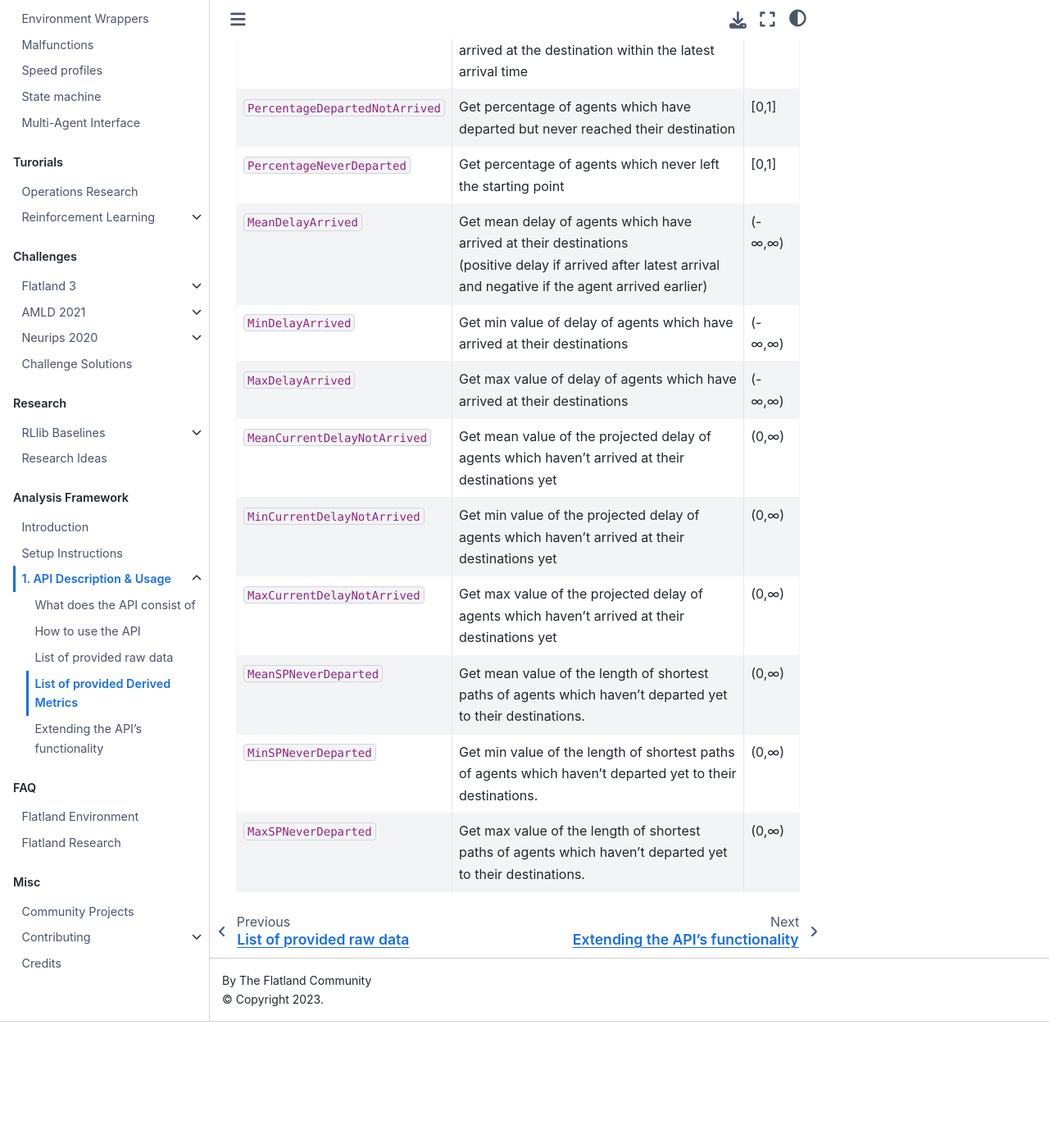
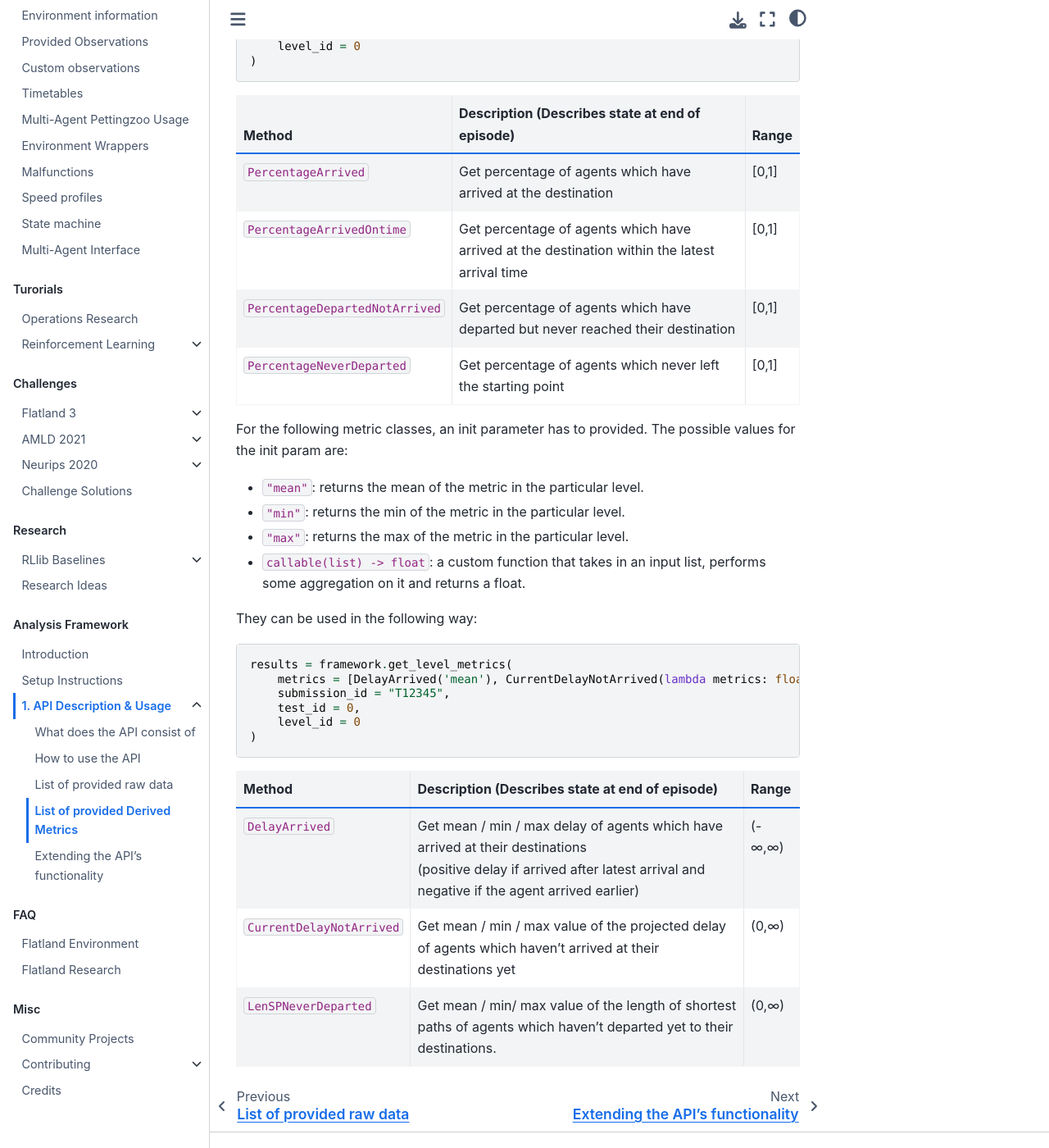
Before and after one commit to flatland-association/flatland-book, a Jupyter Book: the page built from analysis-framework/section_1_api/provided-metrics.md, in a window 1280 px wide and 1400 px high, scrolled down 601 px. Shown: the whole window at 82% size. Built offline with Jupyter Book 1.0.4 settings and Sphinx 7.4.7 and the Sphinx Book theme 1.1.4, drawn with Linux system fonts in a browser that asks for light colours; pages that are not in the unit, such as notebooks, are missing from menus; before the commit the page ends 1847 px from its top, so only the background shows below that; some of the changed text lies outside the part shown.

Commit message:
analysis-framwork section updated

````diff
--- a/analysis-framework/section_1_api/provided-metrics.md
+++ b/analysis-framework/section_1_api/provided-metrics.md
@@ -8,18 +8,46 @@ Users can feel free to add their own derived metrics. It is explained in the nex
 
 These are the following metrics which can be fetched via the API. They are defined in [flatland_analysis/metrics.py]().
 
-| Method                         | Description (Describes state at end of episode)                                                                                                                   | Range  |
-| ------------------------------ | ----------------------------------------------------------------------------------------------------------------------------------------------------------------- | ------ |
-| `PercentageArrived`            | Get percentage of agents which have arrived at the destination                                                                                                    | [0,1]  |
-| `PercentageArrivedOntime`      | Get percentage of agents which have arrived at the destination within the latest arrival time                                                                     | [0,1]  |
-| `PercentageDepartedNotArrived` | Get percentage of agents which have departed but never reached their destination                                                                                  | [0,1]  |
-| `PercentageNeverDeparted`      | Get percentage of agents which never left the starting point                                                                                                      | [0,1]  |
-| `MeanDelayArrived`             | Get mean delay of agents which have arrived at their destinations <br> (positive delay if arrived after latest arrival and negative if the agent arrived earlier) | (-∞,∞) |
-| `MinDelayArrived`              | Get min value of delay of agents which have arrived at their destinations                                                                                         | (-∞,∞) |
-| `MaxDelayArrived`              | Get max value of delay of agents which have arrived at their destinations                                                                                         | (-∞,∞) |
-| `MeanCurrentDelayNotArrived`   | Get mean value of the projected delay of agents which haven't arrived at their destinations yet                                                                   | (0,∞)  |
-| `MinCurrentDelayNotArrived`    | Get min value of the projected delay of agents which haven't arrived at their destinations yet                                                                    | (0,∞)  |
-| `MaxCurrentDelayNotArrived`    | Get max value of the projected delay of agents which haven't arrived at their destinations yet                                                                    | (0,∞)  |
-| `MeanSPNeverDeparted`          | Get mean value of the length of shortest paths of agents which haven't departed yet to their destinations.                                                        | (0,∞)  |
-| `MinSPNeverDeparted`           | Get min value of the length of shortest paths of agents which haven't departed yet to their destinations.                                                         | (0,∞)  |
-| `MaxSPNeverDeparted`           | Get max value of the length of shortest paths of agents which haven't departed yet to their destinations.                                                         | (0,∞)  |
+The following classes do not require an init parameters.
+
+They can be used like so:
+
+```python
+results = framework.get_level_metrics(
+    metrics = [PercentageArrived, PercentageArrivedOntime],
+    submission_id = "T12345",
+    test_id = 0,
+    level_id = 0
+)
+```
+
+| Method                         | Description (Describes state at end of episode)                                               | Range |
+| ------------------------------ | --------------------------------------------------------------------------------------------- | ----- |
+| `PercentageArrived`            | Get percentage of agents which have arrived at the destination                                | [0,1] |
+| `PercentageArrivedOntime`      | Get percentage of agents which have arrived at the destination within the latest arrival time | [0,1] |
+| `PercentageDepartedNotArrived` | Get percentage of agents which have departed but never reached their destination              | [0,1] |
+| `PercentageNeverDeparted`      | Get percentage of agents which never left the starting point                                  | [0,1] |
+
+For the following metric classes, an init parameter has to provided. The possible values for the init param are:
+
+-   `"mean"`: returns the mean of the metric in the particular level.
+-   `"min"`: returns the min of the metric in the particular level.
+-   `"max"`: returns the max of the metric in the particular level.
+-   `callable(list) -> float`: a custom function that takes in an input list, performs some aggregation on it and returns a float.
+
+They can be used in the following way:
+
+```python
+results = framework.get_level_metrics(
+    metrics = [DelayArrived('mean'), CurrentDelayNotArrived(lambda metrics: float(max(metrics)))],
+    submission_id = "T12345",
+    test_id = 0,
+    level_id = 0
+)
+```
+
+| Method                   | Description (Describes state at end of episode)                                                                                                                               | Range  |
+| ------------------------ | ----------------------------------------------------------------------------------------------------------------------------------------------------------------------------- | ------ |
+| `DelayArrived`           | Get mean / min / max delay of agents which have arrived at their destinations <br> (positive delay if arrived after latest arrival and negative if the agent arrived earlier) | (-∞,∞) |
+| `CurrentDelayNotArrived` | Get mean / min / max value of the projected delay of agents which haven't arrived at their destinations yet                                                                   | (0,∞)  |
+| `LenSPNeverDeparted`     | Get mean / min/ max value of the length of shortest paths of agents which haven't departed yet to their destinations.                                                         | (0,∞)  |
````
Also changed, not shown: analysis-framework/section_1_api/api-usage.md (+7 -5 lines), analysis-framework/section_1_api/extending-usage.md (+2 -0 lines).
